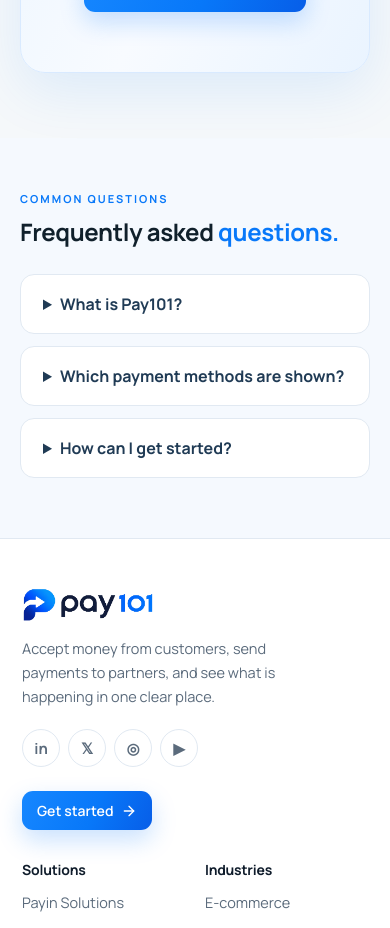
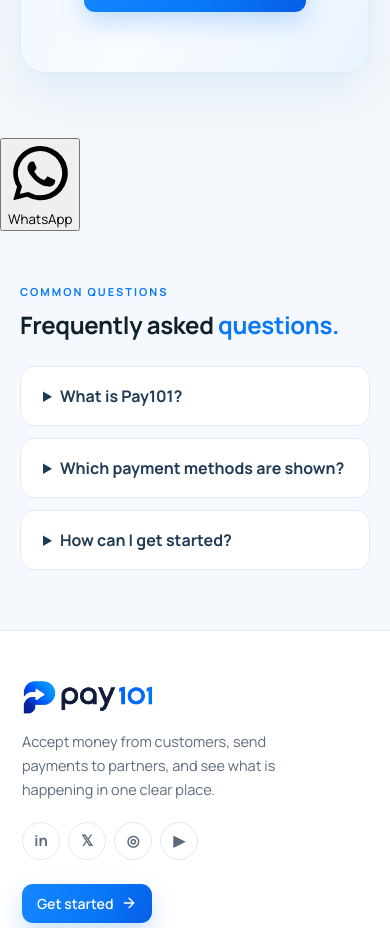
Before and after one commit to kartikmishra543/pay101-demo, a React (Vite) app: page / in a window 390 px wide. Shown: the part 9060-9988 px from the top of the page. Built offline with nearby package versions, Linux system fonts and the light colour scheme.

Commit message:
Add WhatsApp-branded popup preview alongside Pay101Bot without phone number

```diff
--- a/src/main.jsx
+++ b/src/main.jsx
@@ -5,6 +5,23 @@ import {ArrowRight, Check, Globe2, ShieldCheck, Zap, Sparkles, Menu, X, CreditCa
 import {AreaChart, Area, ResponsiveContainer, Tooltip, XAxis} from 'recharts';
 import './style.css';
 import Pay101Bot from './Pay101Bot.jsx';
+
+
+// WhatsApp-styled contact preview. No phone number or external messaging connection configured.
+function WhatsAppPopup(){
+ const [open,setOpen]=React.useState(false);
+ return <div className="p101WhatsAppWidget">
+  {open&&<section className="p101WhatsAppPanel" role="dialog" aria-label="WhatsApp contact preview">
+   <div className="p101WhatsAppPanelHead"><span className="p101WhatsAppLogoSmall"><svg viewBox="0 0 32 32" aria-hidden="true"><path fill="currentColor" d="M16 2.5A13.4 13.4 0 0 0 4.5 22.8L2.6 29.5l6.9-1.8A13.5 13.5 0 1 0 16 2.5Zm0 24.5a11 11 0 0 1-5.6-1.5l-.4-.2-4.1 1.1 1.1-4-.3-.4A11 11 0 1 1 16 27Zm6.1-8.2c-.3-.2-1.8-.9-2.1-1-.3-.1-.5-.2-.7.2-.2.3-.8 1-1 1.2-.2.2-.4.2-.7.1a9 9 0 0 1-4.4-3.9c-.3-.5.3-.5.9-1.7.1-.2 0-.4 0-.6l-1-2.4c-.3-.6-.5-.5-.7-.5h-.6c-.2 0-.6.1-.9.4-.3.4-1.2 1.2-1.2 2.8s1.2 3.1 1.3 3.3c.2.2 2.3 3.6 5.6 5 .8.4 1.5.6 2 .7.9.3 1.8.2 2.5.2.8-.1 1.8-.8 2.1-1.6.3-.8.3-1.5.2-1.6-.1-.1-.3-.2-.6-.4Z"/></svg></span><div><strong>Pay101 on WhatsApp</strong><small>Contact preview</small></div><button type="button" onClick={()=>setOpen(false)} aria-label="Close WhatsApp popup"><X size={18}/></button></div>
+   <div className="p101WhatsAppPanelBody"><div className="p101WhatsAppBubble">Hello! Welcome to Pay101 👋<br/>Have a question about payment solutions? Our team can help.</div><p>WhatsApp messaging is not connected yet. A business number will be required to start a real WhatsApp conversation.</p></div>
+   <a className="p101WhatsAppContact" href="mailto:support@pay101.uk?subject=Pay101%20WhatsApp%20Enquiry">Contact Pay101 by email <ArrowRight size={16}/></a>
+  </section>}
+  <button type="button" className="p101WhatsAppTrigger" onClick={()=>setOpen(v=>!v)} aria-expanded={open} aria-label={open?'Close WhatsApp contact popup':'Open WhatsApp contact popup'}>
+   <svg viewBox="0 0 32 32" aria-hidden="true"><path fill="currentColor" d="M16 2.5A13.4 13.4 0 0 0 4.5 22.8L2.6 29.5l6.9-1.8A13.5 13.5 0 1 0 16 2.5Zm0 24.5a11 11 0 0 1-5.6-1.5l-.4-.2-4.1 1.1 1.1-4-.3-.4A11 11 0 1 1 16 27Zm6.1-8.2c-.3-.2-1.8-.9-2.1-1-.3-.1-.5-.2-.7.2-.2.3-.8 1-1 1.2-.2.2-.4.2-.7.1a9 9 0 0 1-4.4-3.9c-.3-.5.3-.5.9-1.7.1-.2 0-.4 0-.6l-1-2.4c-.3-.6-.5-.5-.7-.5h-.6c-.2 0-.6.1-.9.4-.3.4-1.2 1.2-1.2 2.8s1.2 3.1 1.3 3.3c.2.2 2.3 3.6 5.6 5 .8.4 1.5.6 2 .7.9.3 1.8.2 2.5.2.8-.1 1.8-.8 2.1-1.6.3-.8.3-1.5.2-1.6-.1-.1-.3-.2-.6-.4Z"/></svg>
+   <span>WhatsApp</span>
+  </button>
+ </div>
+}
 
 const chart=[{m:'Jan',v:32},{m:'Feb',v:44},{m:'Mar',v:39},{m:'Apr',v:62},{m:'May',v:57},{m:'Jun',v:81},{m:'Jul',v:76},{m:'Aug',v:96}];
 const tx=[['Payment received','Merchant checkout','+$2,840.00 USD','Success'],['Payment sent','Vendor transfer','-R$ 1.280,00','Success'],['Money received','Bank account','+A$4,820.00 AUD','Settled']];
@@ -157,6 +174,7 @@ function App(){
    <section className="cta"><div className="ctaGlow"/><span className="kicker">READY TO MOVE MONEY?</span><h2>Build your payment flow<br/>with <em>Pay101.</em></h2><p>Bring payins, payouts and settlement operations together in one modern platform.</p><a className="primary" href="/signup">Get started with Pay101 <ArrowRight size={17}/></a></section>
   </main>
   <Pay101Bot/>
+  <WhatsAppPopup/>
 
   <section id="faqs" className="p101FaqSection"><div className="p101FaqInner"><span className="kicker">COMMON QUESTIONS</span><h2>Frequently asked <em>questions.</em></h2><details><summary>What is Pay101?</summary><p>Pay101 presents payment collection, payouts and settlement workflows in one connected experience. This website is a demo concept.</p></details><details><summary>Which payment methods are shown?</summary><p>The demo showcases methods such as UPI, Pix, PayID, cards and regional wallet or bank transfer options. Contact our team to confirm availability.</p></details><details><summary>How can I get started?</summary><p>Use the contact section to discuss your business needs and available payment options with the Pay101 team.</p></details></div></section>
    <footer className="p101Footer p101ReferenceFooter" id="footer">
```
